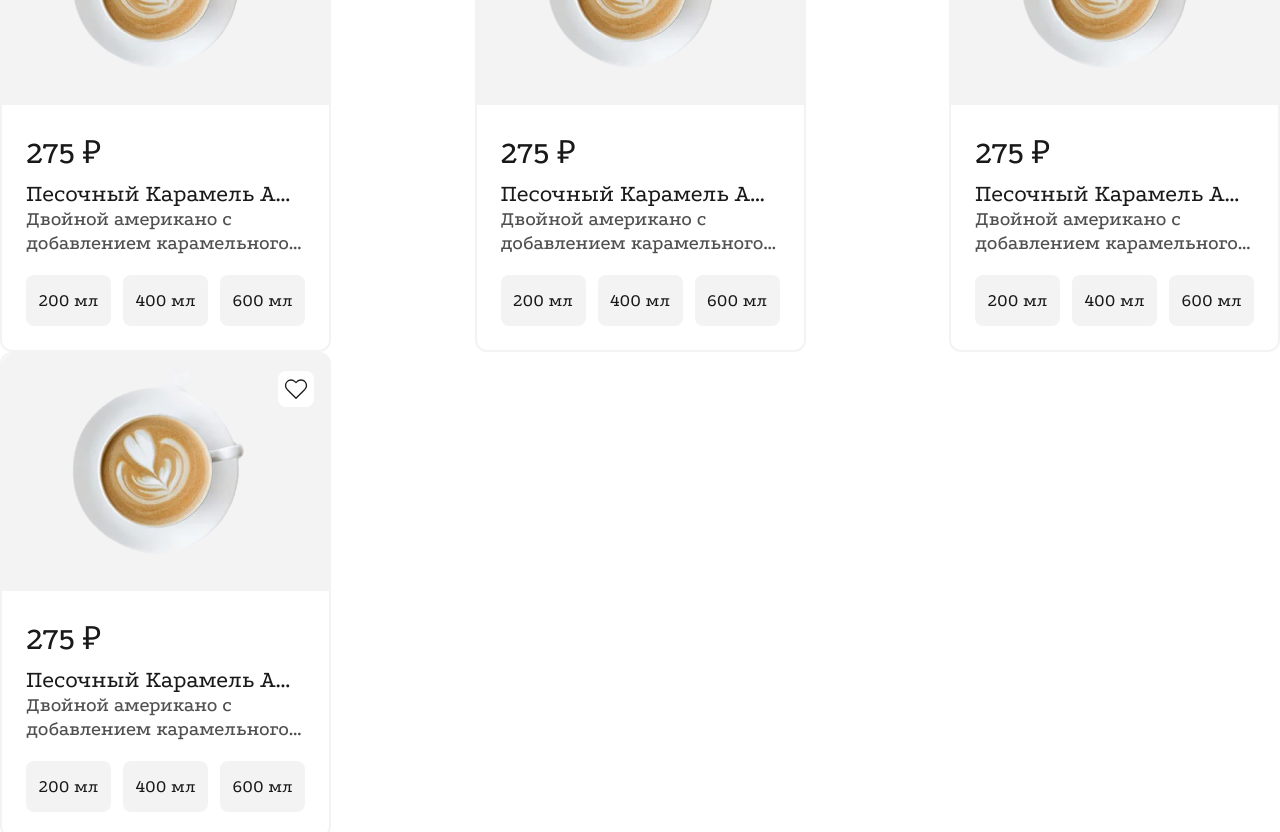
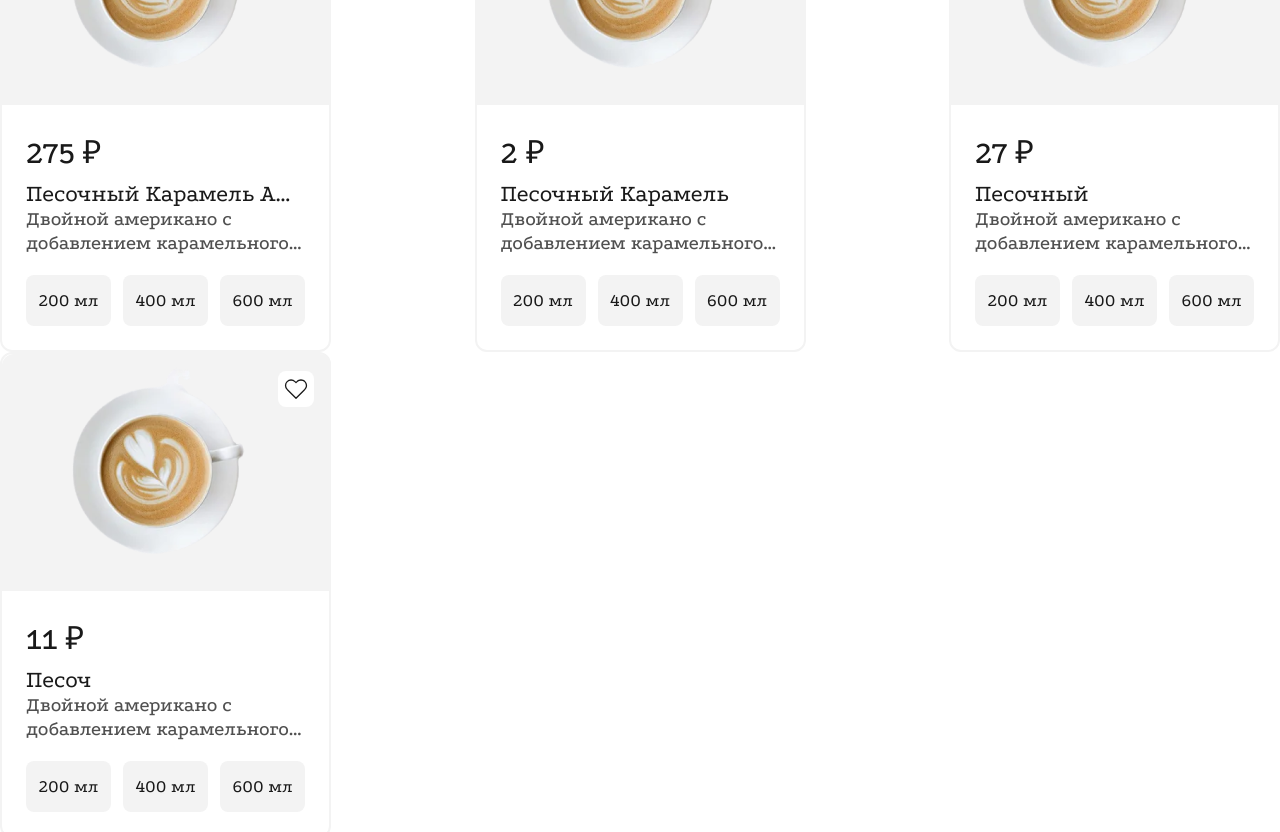
Before and after one commit to Liltotto/coffeeShop, a React (Create React App) app: page / in a window 1280 px wide. Shown: the part 960-1792 px from the top of the page. Built offline with nearby package versions, Linux system fonts and the light colour scheme.

Commit message:
fix warning key and made volume buttons clickable

```diff
--- a/src/components/Coffee_List/Coffee_List.jsx
+++ b/src/components/Coffee_List/Coffee_List.jsx
@@ -2,25 +2,28 @@ import CoffeeListItem from '@components/Coffee_List_Item/Coffee_List_Item';
 
 import './Coffee_List.scss'
 
-const CoffeeList = ({coffeeListItem_secondHalfData}) => {
+const CoffeeList = ({coffeeListItem_secondHalfData, handlerClickVolume}) => {
 
 
 
     const coffeeListItem_secondHalf = coffeeListItem_secondHalfData.map(item => {
+
+        const {id, ...items} = item
+
         return <CoffeeListItem
+                    key={id}
+                    {...items}
+                    itemId={id}
+                    handlerClickVolume={handlerClickVolume}
+                />
         //надо обязательно добавить key потом!!!!!
-                    data={item}
-                />
-
     })
-
 
     return (
         <div className='coffeeList'>
             {coffeeListItem_secondHalf}
         </div>
-
-    );
+)
 };
 
 export default CoffeeList;
--- a/src/components/Coffee_List_Item/Coffee_List_Item.jsx
+++ b/src/components/Coffee_List_Item/Coffee_List_Item.jsx
@@ -5,7 +5,7 @@ import heart from '@assets/icons/heart.svg';
 
 import './Coffee_List_Item.scss';
 
-const CoffeeListItem = (props) => {
+const CoffeeListItem = ({price, name, description, volumeButtons, handlerClickVolume, itemId}) => {
 
     // const [coffeeListItem_secondHalfData, setCoffeeListItem_secondHalfData] = useState([
     //     {price: 275, name: 'Песочный Карамель Американо', description: 'Двойной американо с добавлением карамельного сиропа, взбитые сливки, посыпка соленых карамельных крошек', volumeButtons: [200, 400, 600]},
@@ -13,15 +13,26 @@ const CoffeeListItem = (props) => {
     //     {price: 275, name: 'Песочный Карамель Американо', description: 'Двойной американо с добавлением карамельного сиропа, взбитые сливки, посыпка соленых карамельных крошек', volumeButtons: [200, 400, 600]},
     // ]);
 
-    const {price, name, description, volumeButtons} = props.data
+    // const {price, name, description, volumeButtons} = props.data
 
-
+    const handlerClick = (volumeButton) => {
+        handlerClickVolume(itemId, volumeButton.volume)
+    }
 
     const coffeeListItem_secondHalf = (price, name, description, volumeButtons) => {
 
         const volumeButtonsArr = volumeButtons.map((item) => {
-            return  <button className="volumeButton">
-                        {item} мл
+
+            const classVolumeButton = item.active ? 'volumeButton active' : 'volumeButton'
+            console.log(classVolumeButton);
+            console.log(item.active);
+            return  <button
+                        type="button"
+                        key={item.volume}
+                        className={classVolumeButton}
+                        onClick={() => handlerClick(item)}
+                        >
+                            {item.volume} мл
                     </button>
         })
 
--- a/src/components/Menu/Menu.jsx
+++ b/src/components/Menu/Menu.jsx
@@ -17,22 +17,45 @@ const Menu = () => {
     //     {price: 275, name: 'Песочный Карамель Американо', description: 'Двойной американо с добавлением карамельного сиропа, взбитые сливки, посыпка соленых карамельных крошек', volumeButtons: [200, 400, 600]},
     // ]);
 
-    const coffeeListItem_secondHalfData = [
-        {price: 275, name: 'Песочный Карамель Американо', description: 'Двойной американо с добавлением карамельного сиропа, взбитые сливки, посыпка соленых карамельных крошек', volumeButtons: [200, 400, 600]},
-        {price: 275, name: 'Песочный Карамель Американо', description: 'Двойной американо с добавлением карамельного сиропа, взбитые сливки, посыпка соленых карамельных крошек', volumeButtons: [200, 400, 600]},
-        {price: 275, name: 'Песочный Карамель Американо', description: 'Двойной американо с добавлением карамельного сиропа, взбитые сливки, посыпка соленых карамельных крошек', volumeButtons: [200, 400, 600]},
-        {price: 275, name: 'Песочный Карамель Американо', description: 'Двойной американо с добавлением карамельного сиропа, взбитые сливки, посыпка соленых карамельных крошек', volumeButtons: [200, 400, 600]},
-    ]
+    const [coffeeListItem_secondHalfData, setCoffeeListItem_secondHalfData] = useState([
+        {price: 275, name: 'Песочный Карамель Американо', description: 'Двойной американо с добавлением карамельного сиропа, взбитые сливки, посыпка соленых карамельных крошек', volumeButtons: [{volume: 200, active: false}, {volume: 400, active: false}, {volume: 600, active: false}], id: 1},
+        {price: 2, name: 'Песочный Карамель', description: 'Двойной американо с добавлением карамельного сиропа, взбитые сливки, посыпка соленых карамельных крошек', volumeButtons: [{volume: 200, active: false}, {volume: 400, active: false}, {volume: 600, active: false}], id: 2},
+        {price: 27, name: 'Песочный', description: 'Двойной американо с добавлением карамельного сиропа, взбитые сливки, посыпка соленых карамельных крошек', volumeButtons: [{volume: 200, active: false}, {volume: 400, active: false}, {volume: 600, active: false}], id: 3},
+        {price: 11, name: 'Песоч', description: 'Двойной американо с добавлением карамельного сиропа, взбитые сливки, посыпка соленых карамельных крошек', volumeButtons: [{volume: 200, active: false}, {volume: 400, active: false}, {volume: 600, active: false}], id: 4},
+    ])
 
     const handlerChange = (name) => {
         setButtonsSortingCoffeeData(buttonsSortingCoffeeData.map((item) => {
             if (item.name === name) {
+
                 return item.active ? {...item, active: false} : {...item, active: true}
             }
             return {...item, active: false}
         }))
     }
 
+
+    const handlerClickVolume = (id, volume) => {
+        setCoffeeListItem_secondHalfData(coffeeListItem_secondHalfData.map((item) => {
+            if (item.id === id) {
+                item.volumeButtons.map((subItem) => {
+                    if(subItem.volume === volume) {
+                        if(subItem.active) {
+                            subItem.active = false
+                            return {...item, subItem}
+                        }
+                        subItem.active = true
+                        return {...item, subItem}
+                        //return subItem.active ? {...subItem, active: false} : {...subItem, active: true}
+                    }
+                    subItem.active = false
+                    return {...item, subItem}
+                })
+
+            }
+            return item
+        }))
+    }
 
     const buttonsSortingCoffee = buttonsSortingCoffeeData.map(({name, lable, active}) => {
 
@@ -62,7 +85,10 @@ const Menu = () => {
                 </div>
             </div>
 
-            <CoffeeList coffeeListItem_secondHalfData={coffeeListItem_secondHalfData}/>
+            <CoffeeList
+                handlerClickVolume={handlerClickVolume}
+                coffeeListItem_secondHalfData={coffeeListItem_secondHalfData}
+                />
 
         </div>
     );
```
